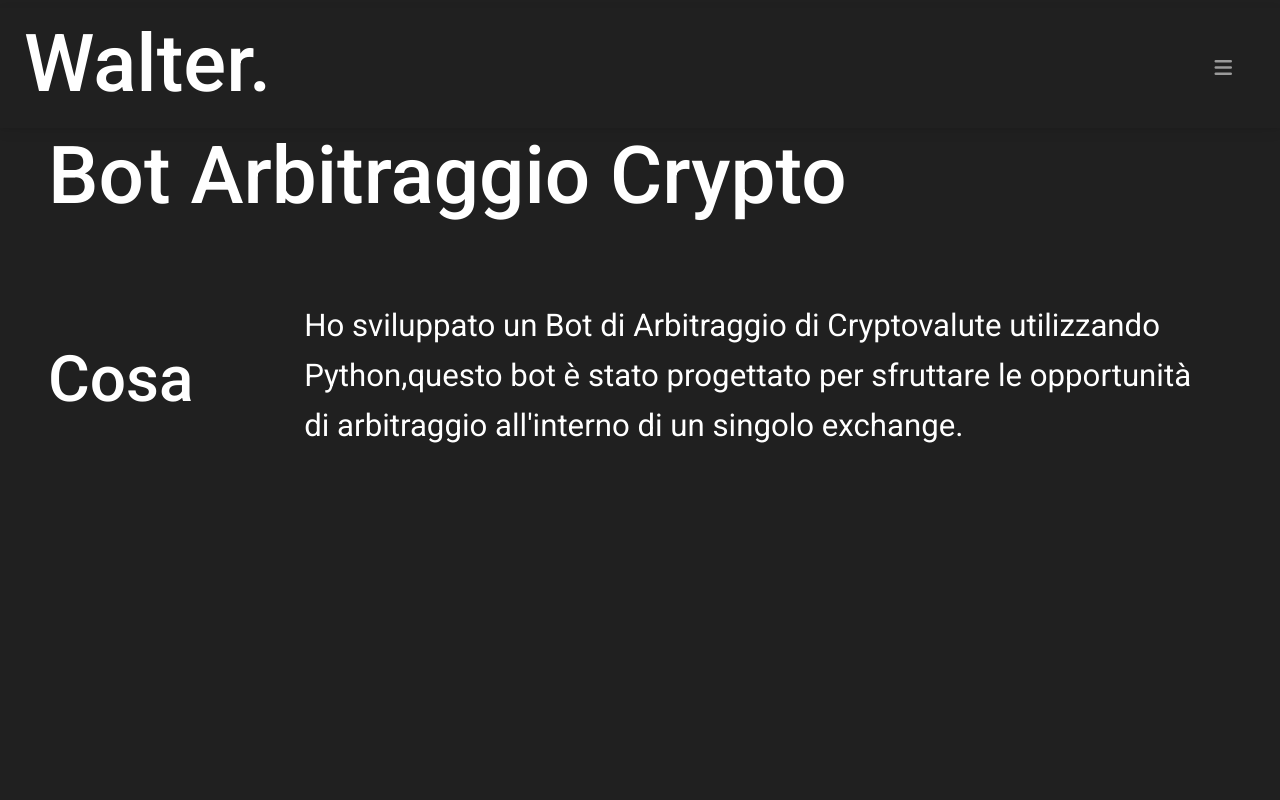
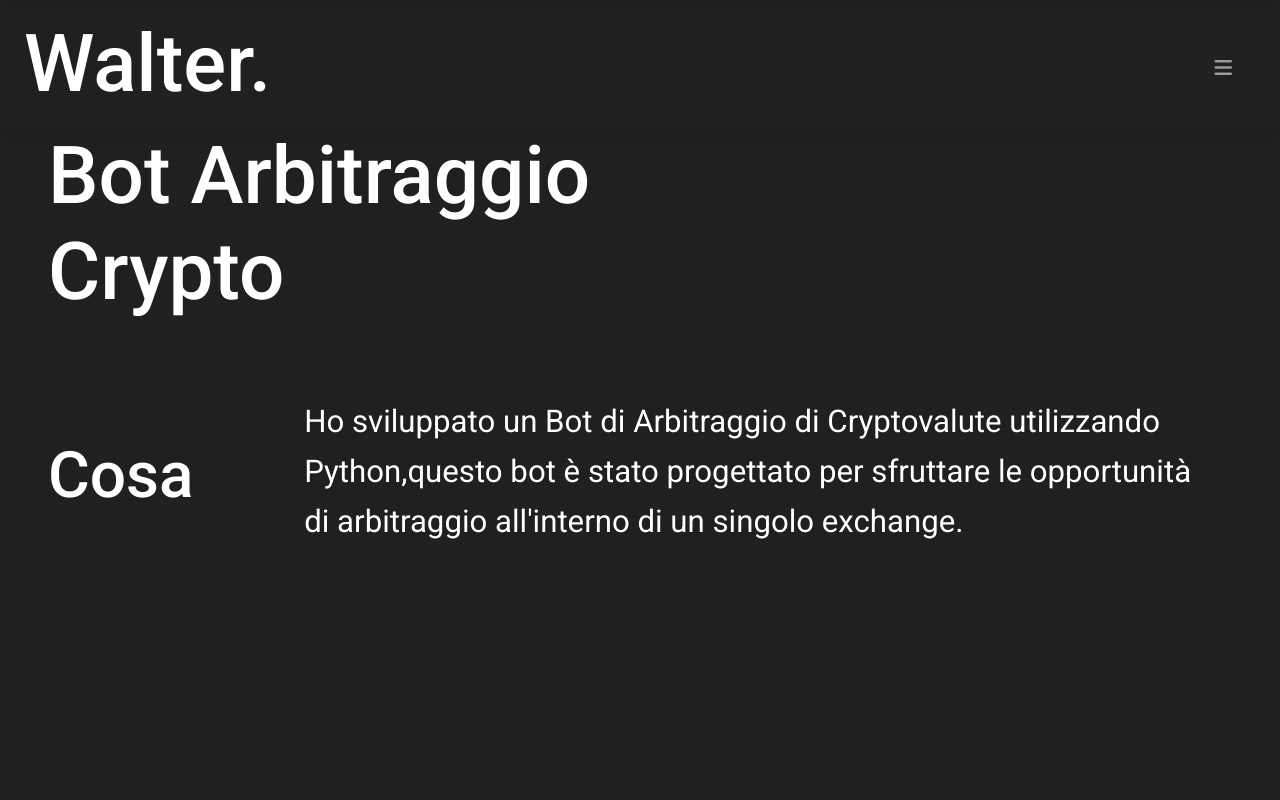
Before and after one commit to djswalterix/oldPortfolio, a plain HTML site: page assets/portfolio/pitOne.html in a window 1280 px wide. Shown: the top 800 px of the page. Drawn offline with nearby package versions, Linux system fonts and the light colour scheme.

Commit message:
sistemato pagina porfolio pitone

```diff
--- a/assets/portfolio/pitOne.html
+++ b/assets/portfolio/pitOne.html
@@ -65,7 +65,7 @@
     </header>
 
     <div class="panel cheCosa" id="cheCosa">
-      <h1>Bot Arbitraggio Crypto</h1>
+      <h2><span class="primoHeading">Bot Arbitraggio Crypto</span></h2>
       <div class="primoPanel">
         <h2>Cosa</h2>
         <p>
```
Also changed, not shown: index.html (+1 -1 lines).
